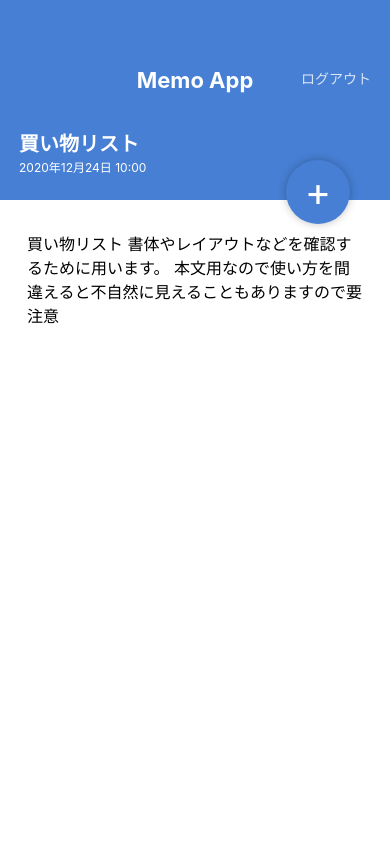
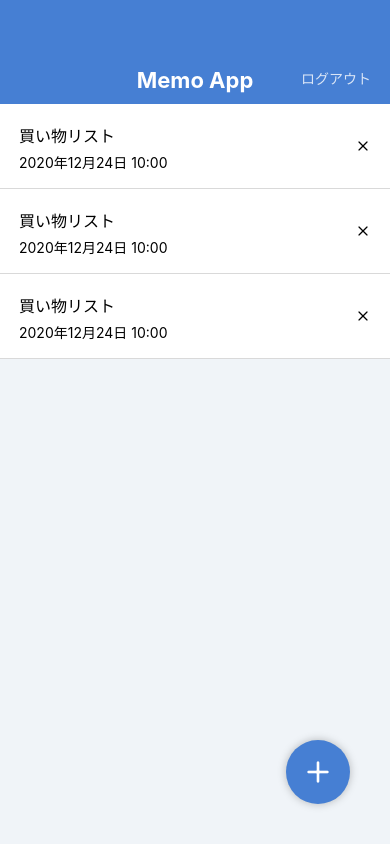
Before and after one commit to aristkun2sei/MemoApp2, a React Native app: screen / in a window 390 px wide. Built offline with nearby package versions, Linux system fonts and the light colour scheme.

Commit message:
Install @expo/vector-icons

```diff
--- a/App.jsx
+++ b/App.jsx
@@ -1,10 +1,10 @@
 import { StatusBar } from 'expo-status-bar';
 
 import MemoListScreen from './src/screens/MemoListScreen';
-import MemoDetailScreen from './src/screens/MemoDetailScreen';
+//import MemoDetailScreen from './src/screens/MemoDetailScreen';
 
 export default function App() {
   return (
-    <MemoDetailScreen />
+    <MemoListScreen />
   );
 }
--- a/package.json
+++ b/package.json
@@ -10,6 +10,7 @@
     "eject": "expo eject"
   },
   "dependencies": {
+    "@expo/vector-icons": "^13.0.0",
     "expo": "~44.0.0",
     "expo-status-bar": "~1.2.0",
     "expo-updates": "~0.11.6",
--- a/src/components/CircleButton.jsx
+++ b/src/components/CircleButton.jsx
@@ -1,19 +1,21 @@
 import React from 'react';
-import { View, Text, StyleSheet } from 'react-native';
+import { View, StyleSheet } from 'react-native';
 import { string, shape } from 'prop-types';
+import { Feather } from '@expo/vector-icons';
+
 
 export default function CircleButton(props){
-    const { children, style } = props;
+    const { style, name } = props;
     return(
         <View style={[styles.circleButton, style]}>
-            <Text style={styles.circleButtonLabel}>{children}</Text>
+           <Feather name={name} size={32} color="white" />
         </View>
     );
 }
 
 CircleButton.propTypes = {
-    children: string.isRequired,
     style: shape(),//どんな形のオブジェクトかを決定する
+    name: string.isRequired,
 };
 
 CircleButton.defaultProps ={
--- a/src/components/MemoList.jsx
+++ b/src/components/MemoList.jsx
@@ -1,5 +1,6 @@
 import React from 'react';
 import { View, Text, StyleSheet } from 'react-native';
+import { Feather } from '@expo/vector-icons';
 
 export default function MemoList(){
     return(
@@ -10,7 +11,7 @@ export default function MemoList(){
                     <Text style={styles.memoListItemDate}>2020年12月24日 10:00</Text>
                 </View>
                 <View >
-                    <Text>X</Text>
+                    <Feather name = 'x' size = {16} color = '#bobobo' />
                 </View>
             </View>
 
@@ -20,7 +21,7 @@ export default function MemoList(){
                     <Text style={styles.memoListItemDate}>2020年12月24日 10:00</Text>
                 </View>
                 <View>
-                    <Text>X</Text>
+                    <Feather name = 'x' size = {16} color = '#bobobo' />
                 </View>
             </View>
 
@@ -30,7 +31,7 @@ export default function MemoList(){
                     <Text style={styles.memoListItemDate}>2020年12月24日 10:00</Text>
                 </View>
                 <View>
-                    <Text>X</Text>
+                    <Feather name = 'x' size = {16} color = '#bobobo' />
                 </View>
             </View>
         </View>
--- a/src/screens/MemoDetailScreen.jsx
+++ b/src/screens/MemoDetailScreen.jsx
@@ -19,7 +19,7 @@ export default function MemoDetailScreen(){
                     本文用なので使い方を間違えると不自然に見えることもありますので要注意
                 </Text>
             </ScrollView>
-            <CircleButton style={{ top: 160, bottom: 'auto' }}>+</CircleButton>
+            <CircleButton style={{ top: 160, bottom: 'auto' }} name = 'edit-2' />
 
         </View>
     );
--- a/src/screens/MemoListScreen.jsx
+++ b/src/screens/MemoListScreen.jsx
@@ -10,7 +10,7 @@ export default function MemoListScreen(){
         <View style={styles.container}>
             <AppBar />
             <MemoList />
-            <CircleButton>+</CircleButton>
+            <CircleButton name= 'plus' />
         </View>
     );
 }
```
Also changed, not shown: 1 other file (tests, documents, lock files or other folders).
